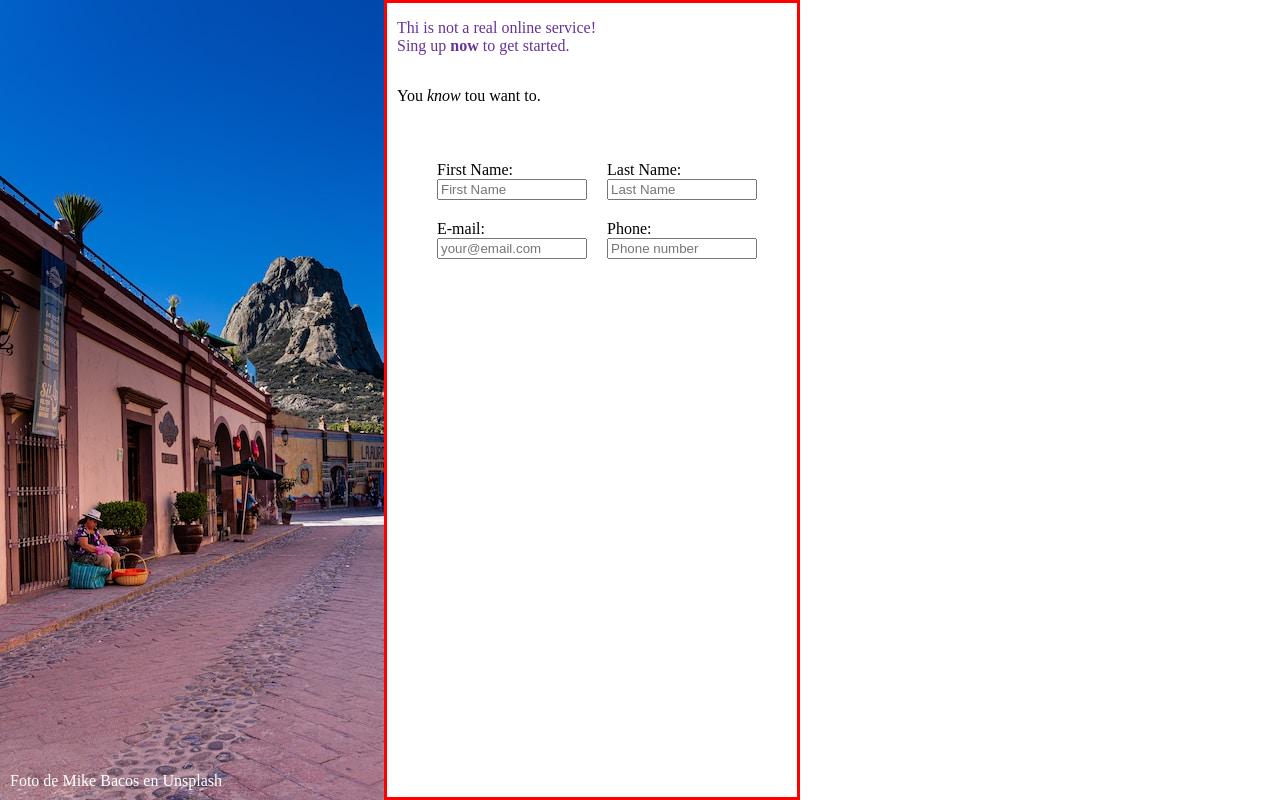
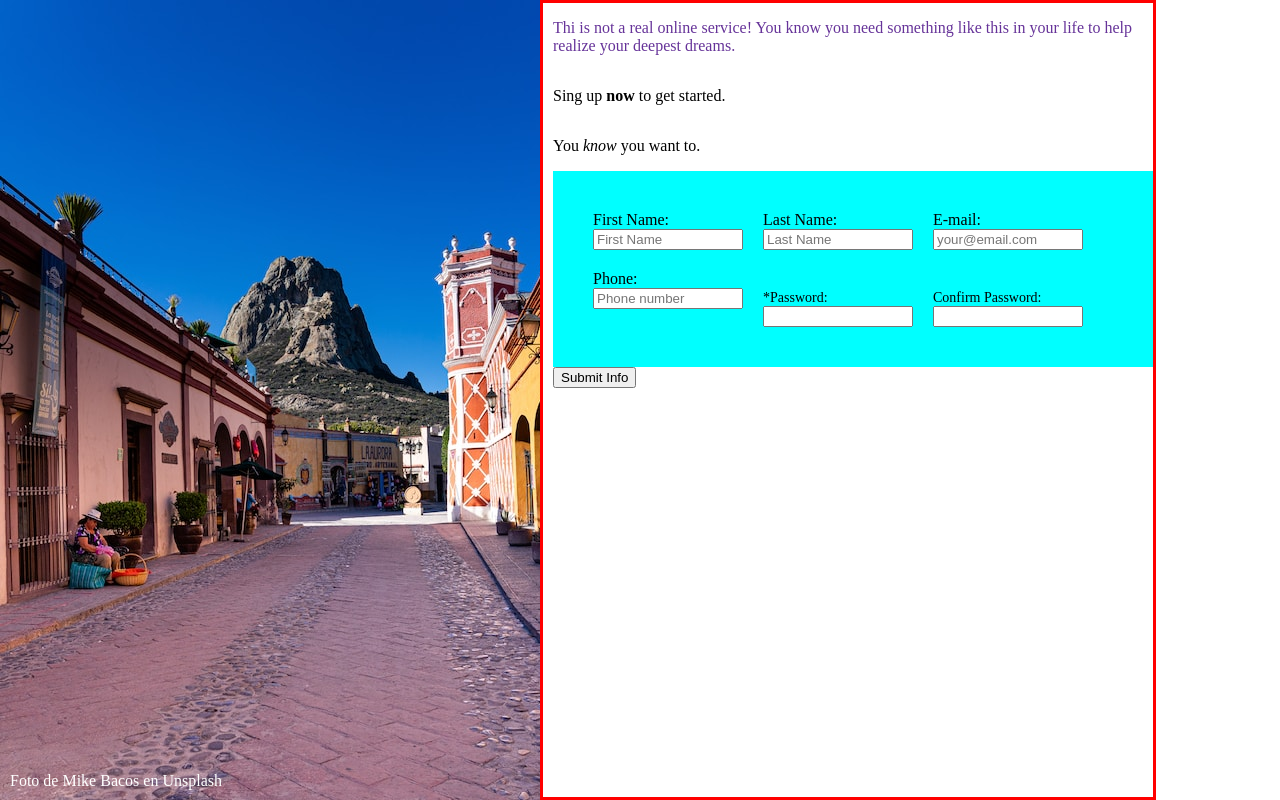
Before and after one commit to c-dez/Sign-up-Form-, a plain HTML site: page index.html in a window 1280 px wide. Drawn offline with Linux system fonts and the light colour scheme.

Commit message:
added password fields

```diff
--- a/index.html
+++ b/index.html
@@ -15,9 +15,11 @@
         <footer>Foto de Mike Bacos en Unsplash</footer>
    </div>
    <div id="side-panel">
-        <p class="title">Thi is not a real online service!
-            <br>Sing up <strong>now</strong> to get started.</p>
-        <p>You <i>know</i> tou want to.</p>
+        <p class="title">Thi is not a real online service! You know you need
+            something like this in your life to help realize your deepest dreams.
+        </p>
+        <p>Sing up <strong>now</strong> to get started.</p>
+        <p>You <i>know</i> you want to.</p>
 
         <form action="#">
            <div class="columna">
@@ -38,9 +40,20 @@
             <input type="text" name="phone" id="phone" placeholder="Phone number">
 
            </div>
+           <div class="password">
+            <label for="password">*Password:</label>
+            <input type="password" name="password" id="password">
+           </div>
+           <div class="confirmPassword">
+            <label for="confirmPassword">Confirm Password:</label>
+            <input type="password" name="confirmPassword" id="confirmPassword">
+
+           </div>
 
 
         </form>
+
+        <button type="submit">Submit Info</button>
 
    </div>
 
--- a/style.css
+++ b/style.css
@@ -1,6 +1,6 @@
 body{
     margin: 0;
-    height: 100%;
+    height: 100vh;
 }
 #container{
     display: flex;
@@ -8,7 +8,7 @@ body{
 #side-image{
     flex: 1;
     display: flex;
-    max-width: 30%;
+    max-width: 540px;
     height: 100vh;background-color: aqua;
     background-image: url(./images/mike-bacos-8FshqIxvoUY-unsplash.jpg);
 
@@ -21,8 +21,8 @@ body{
 
 #side-panel{
     border: 3px solid red;
-    max-width: 400px;
-    /* flex: 1; */
+    max-width: 600px;
+    flex: 1;
     display: flex;
     flex-direction: column;
     align-items: flex-start;
@@ -42,6 +42,7 @@ form {
     /* width: 80%; */
     padding: 30px;
     /* justify-content: space-between; */
+    background-color: aqua;
 }
 form div{
     display: flex;
@@ -49,6 +50,8 @@ form div{
     max-width: 150px;
     padding: 10px;
 }
-.columna{
-    /* flex-basis: 50%; */
+
+.password, .confirmPassword{
+    padding-top: 30px;
+    font-size: 14px;
 }
```
